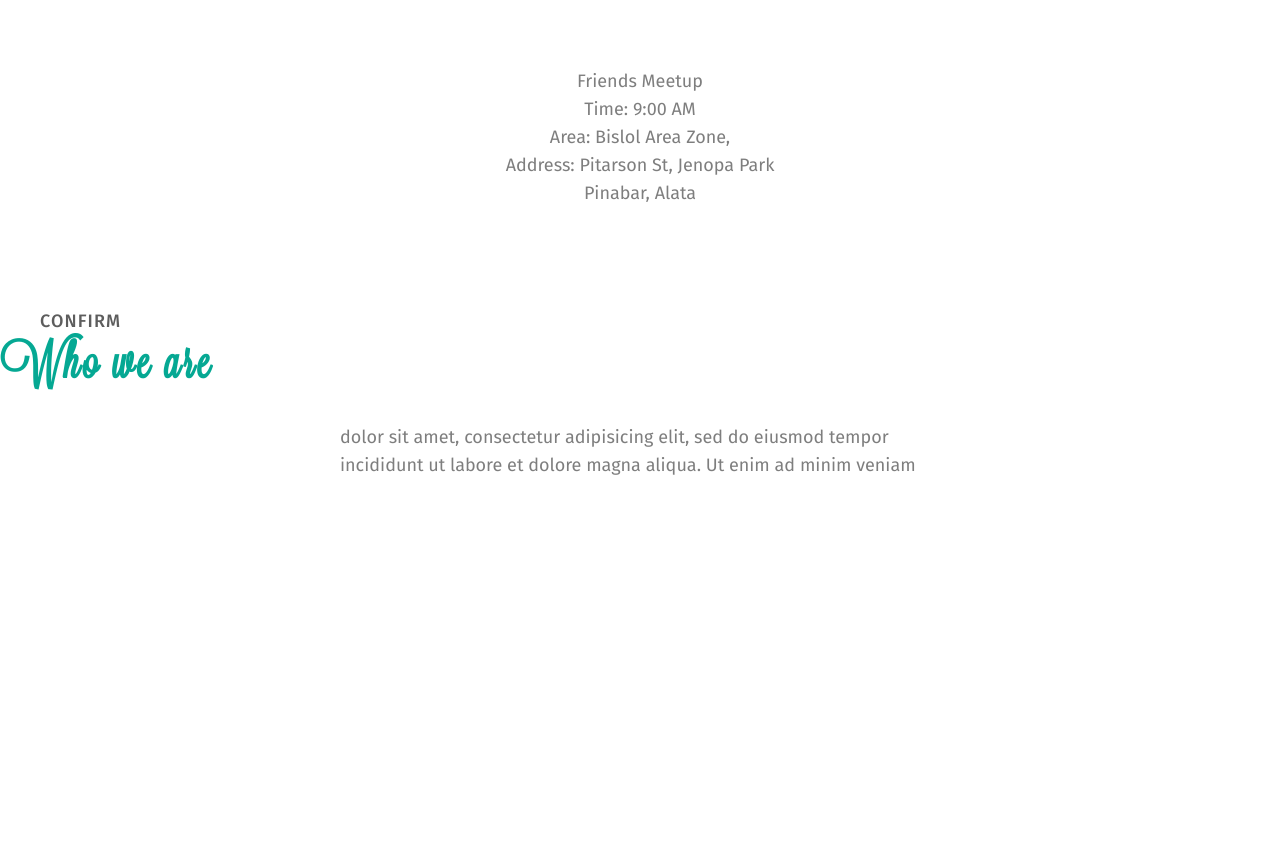
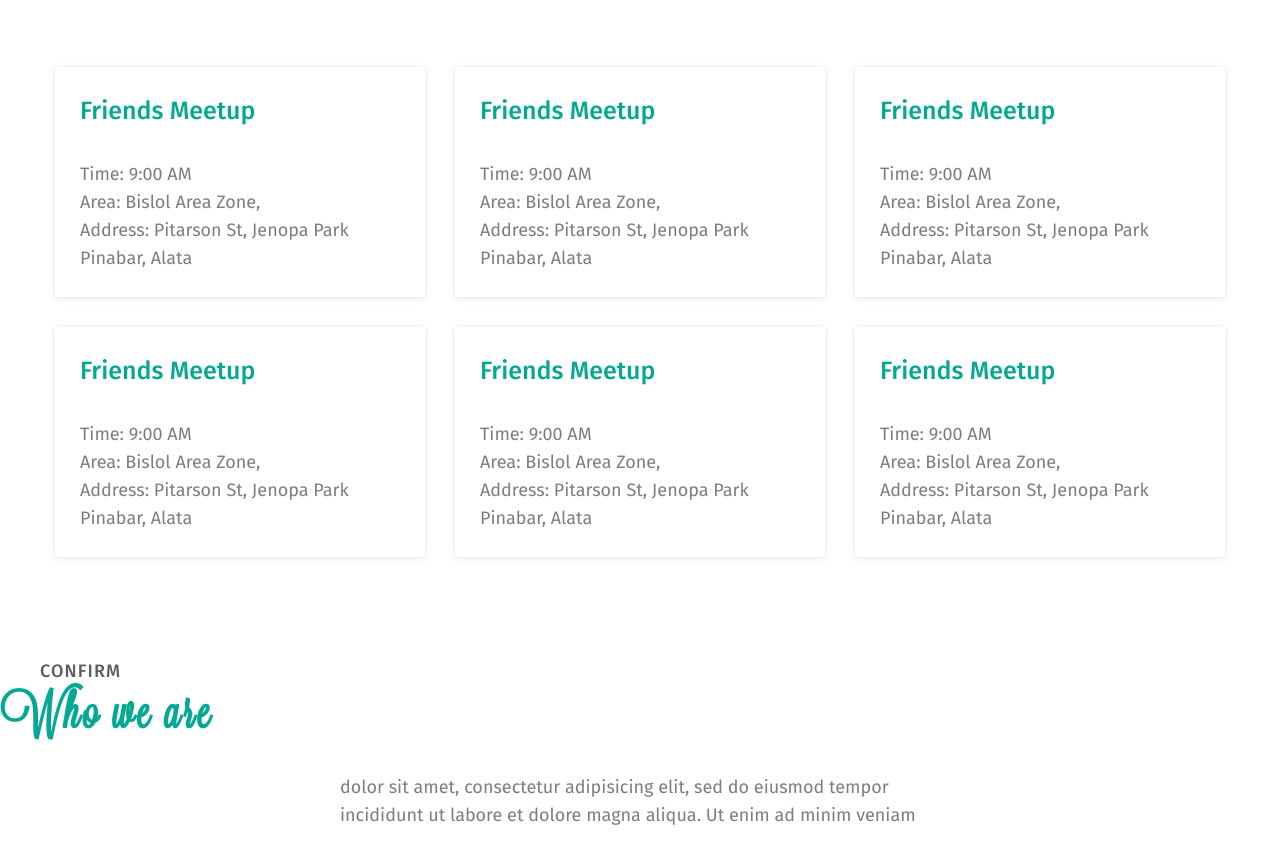
Before and after one commit to artemchepak/wedding, a website: page app/index.html in a window 1280 px wide. Shown: the part 6913-7776 px from the top of the page. Before the commit the page ends 7462 px from the top, so only its background shows below. Drawn offline with nearby package versions, Linux system fonts and the light colour scheme; files whose address does not match are found by name.

Commit message:
feat: add ceremony section styles

```diff
--- a/app/index.html
+++ b/app/index.html
@@ -570,6 +570,76 @@
                         </ul>
                     </div>
                 </div>
+
+                <div class="ceremony__item">
+                    <div class="ceremony__item-title">
+                        Friends Meetup
+                    </div>
+                    <div class="ceremony__item-info">
+                        <ul class="ceremony__list">
+                            <li class="ceremony__list-item">Time: 9:00 AM</li>
+                            <li class="ceremony__list-item">Area: Bislol Area Zone,</li>
+                            <li class="ceremony__list-item">Address: Pitarson St, Jenopa Park</li>
+                            <li class="ceremony__list-item">Pinabar, Alata</li>
+                        </ul>
+                    </div>
+                </div>
+
+                <div class="ceremony__item">
+                    <div class="ceremony__item-title">
+                        Friends Meetup
+                    </div>
+                    <div class="ceremony__item-info">
+                        <ul class="ceremony__list">
+                            <li class="ceremony__list-item">Time: 9:00 AM</li>
+                            <li class="ceremony__list-item">Area: Bislol Area Zone,</li>
+                            <li class="ceremony__list-item">Address: Pitarson St, Jenopa Park</li>
+                            <li class="ceremony__list-item">Pinabar, Alata</li>
+                        </ul>
+                    </div>
+                </div>
+
+                <div class="ceremony__item">
+                    <div class="ceremony__item-title">
+                        Friends Meetup
+                    </div>
+                    <div class="ceremony__item-info">
+                        <ul class="ceremony__list">
+                            <li class="ceremony__list-item">Time: 9:00 AM</li>
+                            <li class="ceremony__list-item">Area: Bislol Area Zone,</li>
+                            <li class="ceremony__list-item">Address: Pitarson St, Jenopa Park</li>
+                            <li class="ceremony__list-item">Pinabar, Alata</li>
+                        </ul>
+                    </div>
+                </div>
+
+                <div class="ceremony__item">
+                    <div class="ceremony__item-title">
+                        Friends Meetup
+                    </div>
+                    <div class="ceremony__item-info">
+                        <ul class="ceremony__list">
+                            <li class="ceremony__list-item">Time: 9:00 AM</li>
+                            <li class="ceremony__list-item">Area: Bislol Area Zone,</li>
+                            <li class="ceremony__list-item">Address: Pitarson St, Jenopa Park</li>
+                            <li class="ceremony__list-item">Pinabar, Alata</li>
+                        </ul>
+                    </div>
+                </div>
+
+                <div class="ceremony__item">
+                    <div class="ceremony__item-title">
+                        Friends Meetup
+                    </div>
+                    <div class="ceremony__item-info">
+                        <ul class="ceremony__list">
+                            <li class="ceremony__list-item">Time: 9:00 AM</li>
+                            <li class="ceremony__list-item">Area: Bislol Area Zone,</li>
+                            <li class="ceremony__list-item">Address: Pitarson St, Jenopa Park</li>
+                            <li class="ceremony__list-item">Pinabar, Alata</li>
+                        </ul>
+                    </div>
+                </div>
             </div>
         </div>
     </section>
--- a/app/scss/style.scss
+++ b/app/scss/style.scss
@@ -316,7 +316,7 @@
             cursor: pointer;
             .people__item-info {
                 top: 0;
-                transition: all 0.5s;
+                transition: all 0.7s;
             }
         }
     }
@@ -328,7 +328,7 @@
         text-align: center;
         padding: 150px 10px 80px;
         width: 270px;
-        transition: all 0.5s;
+        transition: all 0.7s;
         opacity: 0.9;
     }
     &__item-name {
@@ -365,4 +365,40 @@
 }
 
 //people end
+//ceremony start
+.ceremony {
+    &__items {
+        display: grid;
+        grid-template-columns: repeat(3, 1fr);
+        grid-template-rows: repeat(2, 1fr);
+        column-gap: 30px;
+        row-gap: 30px;
+    }
+    &__item {
+        width: 370px;
+        padding: 25px;
+        box-shadow: 0 1px 6px rgba(134, 134, 134, 0.23);
+        text-align: left;
+        transition: all 0.7s;
+        &:hover {
+            background-color: $green;
+            color: #fff;
+            transition: all 0.5s;
+            .ceremony__item-title {
+                color: #fff;
+                transition: all 0.7s;
+            }
+        }
+    }
+    &__item-title {
+        font-size: 25px;
+        line-height: 38px;
+        color: $green;
+        margin-bottom: 30px;
+        font-weight: 500;
+        transition: all 0.7s;
+    }
+}
+
+//ceremony end
 @import "media";
```
Also changed, not shown: app/css/style.min.css.
